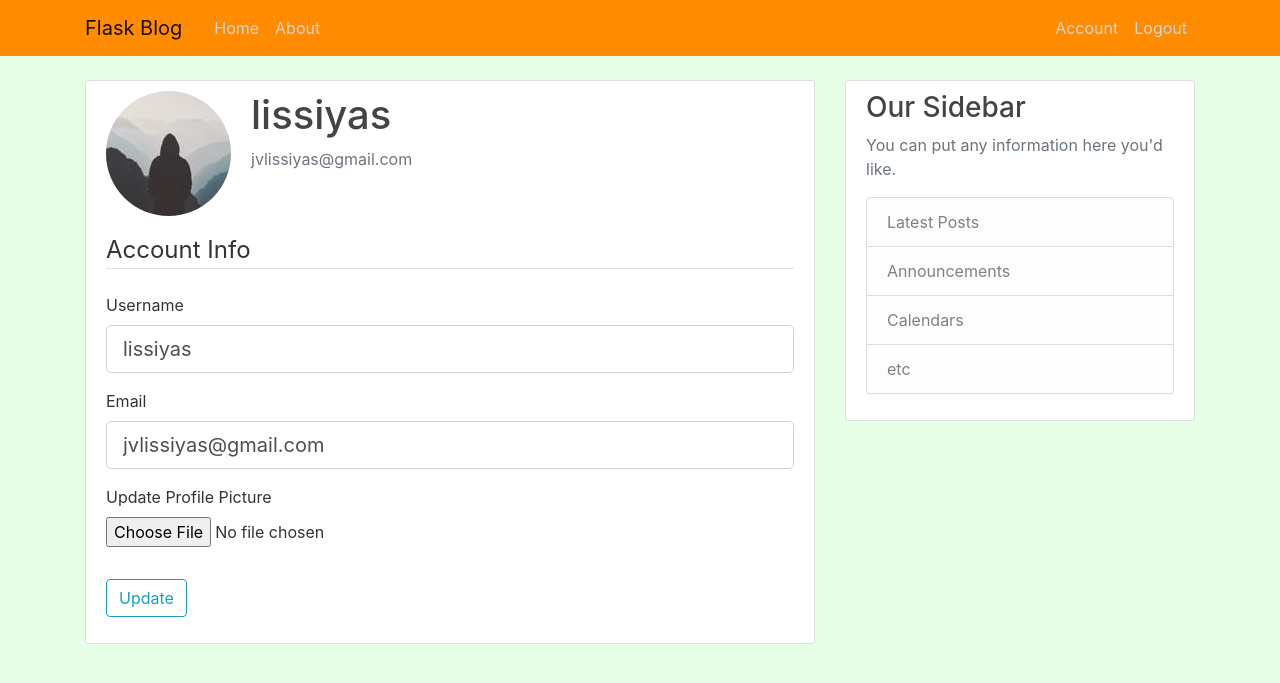
After one commit to lissiyas/Blogue, a Flask app: page /account in a window 1280 px wide. The commit adds this page. Shown: the top 683 px of the page. Run offline with Flask 2, Linux system fonts and the light colour scheme; a user stored in the database is signed in; parts of the project's set-up code (start-up, migrations or seed data) failed here and were passed over; some libraries are stand-ins or nearby versions.

Commit message:
second commit

```diff
--- a/flaskblog/flaskblog/forms.py
+++ b/flaskblog/flaskblog/forms.py
@@ -1,32 +1,56 @@
 from flask_wtf import FlaskForm
-from wtforms import StringField, PasswordField, SubmitField,BooleanField
-from wtforms.validators import DataRequired, Length, Email,EqualTo, ValidationError
+from flask_wtf.file import FileField, FileAllowed
+from flask_login import current_user
+from wtforms import StringField, PasswordField, SubmitField, BooleanField
+from wtforms.validators import DataRequired, Length, Email, EqualTo, ValidationError
 from flaskblog.models import User
 
+
 class RegistrationForm(FlaskForm):
-    username =StringField('Username',validators=[DataRequired(), Length(min=2, max=20)])
-
-    email = StringField('Email',validators=[DataRequired(),Email()])
-    password = PasswordField('Password',validators=[DataRequired()])
-    confirm_password = PasswordField('Confirm password',
-                                        validators=[DataRequired(),EqualTo('password')])
+    username = StringField('Username',
+                           validators=[DataRequired(), Length(min=2, max=20)])
+    email = StringField('Email',
+                        validators=[DataRequired(), Email()])
+    password = PasswordField('Password', validators=[DataRequired()])
+    confirm_password = PasswordField('Confirm Password',
+                                     validators=[DataRequired(), EqualTo('password')])
     submit = SubmitField('Sign Up')
 
-    def validate_username(self,username):
+    def validate_username(self, username):
+        user = User.query.filter_by(username=username.data).first()
+        if user:
+            raise ValidationError('That username is taken. Please choose a different one.')
 
-        user =User.query.filter_by(username=username.data).first()
+    def validate_email(self, email):
+        user = User.query.filter_by(email=email.data).first()
         if user:
-            raise ValidationError('that username is taken Message')
-
-    def validate_email(self,email):
-
-        user =User.query.filter_by(email=email.data).first()
-        if user:
-            raise ValidationError('that email is taken Message')
+            raise ValidationError('That email is taken. Please choose a different one.')
 
 
 class LoginForm(FlaskForm):
-    email = StringField('Email',validators=[DataRequired(),Email()])
-    password = PasswordField('Password',validators=[DataRequired()])
-    remember =  BooleanField('Remember Me')
+    email = StringField('Email',
+                        validators=[DataRequired(), Email()])
+    password = PasswordField('Password', validators=[DataRequired()])
+    remember = BooleanField('Remember Me')
     submit = SubmitField('Login')
+
+
+class UpdateAccountForm(FlaskForm):
+    username = StringField('Username',
+                           validators=[DataRequired(), Length(min=2, max=20)])
+    email = StringField('Email',
+                        validators=[DataRequired(), Email()])
+    picture = FileField('Update Profile Picture', validators=[FileAllowed(['jpg', 'png'])])
+    submit = SubmitField('Update')
+
+    def validate_username(self, username):
+        if username.data != current_user.username:
+            user = User.query.filter_by(username=username.data).first()
+            if user:
+                raise ValidationError('That username is taken. Please choose a different one.')
+
+    def validate_email(self, email):
+        if email.data != current_user.email:
+            user = User.query.filter_by(email=email.data).first()
+            if user:
+                raise ValidationError('That email is taken. Please choose a different one.')
--- a/flaskblog/flaskblog/models.py
+++ b/flaskblog/flaskblog/models.py
@@ -1,4 +1,4 @@
-from datetime import  datetime
+from datetime import datetime
 from flaskblog import db, login_manager
 from flask_login import UserMixin
 
@@ -8,7 +8,7 @@ def load_user(user_id):
     return User.query.get(int(user_id))
 
 
-class User(db.Model,UserMixin):
+class User(db.Model, UserMixin):
     id = db.Column(db.Integer, primary_key=True)
     username = db.Column(db.String(20), unique=True, nullable=False)
     email = db.Column(db.String(120), unique=True, nullable=False)
--- a/flaskblog/flaskblog/routes.py
+++ b/flaskblog/flaskblog/routes.py
@@ -1,24 +1,27 @@
-from flask import render_template, url_for, flash, redirect
-from flaskblog import app, db,  bcrypt
-from flaskblog.forms import RegistrationForm, LoginForm
+import os
+import secrets
+from PIL import Image
+from flask import render_template, url_for, flash, redirect, request
+from flaskblog import app, db, bcrypt
+from flaskblog.forms import RegistrationForm, LoginForm, UpdateAccountForm
 from flaskblog.models import User, Post
-from flask_login import login_user
+from flask_login import login_user, current_user, logout_user, login_required
+
+
 posts = [
-{
-    'author': 'lissiyas antony',
-    'title': 'Blog post',
-    'content':'first app',
-    'date_posted':'april 4 2020'
-},
-{
-    'author': ' antony',
-    'title': 'Blog post 2',
-    'content':'first app',
-    'date_posted':'april 4 2020'
-}
-
+    {
+        'author': 'Corey Schafer',
+        'title': 'Blog Post 1',
+        'content': 'First post content',
+        'date_posted': 'April 20, 2018'
+    },
+    {
+        'author': 'Jane Doe',
+        'title': 'Blog Post 2',
+        'content': 'Second post content',
+        'date_posted': 'April 21, 2018'
+    }
 ]
-
 
 
 @app.route("/")
@@ -29,31 +32,76 @@ def home():
 
 @app.route("/about")
 def about():
-    return render_template('about.html',title='about')
+    return render_template('about.html', title='About')
 
 
 @app.route("/register", methods=['GET', 'POST'])
 def register():
+    if current_user.is_authenticated:
+        return redirect(url_for('home'))
     form = RegistrationForm()
     if form.validate_on_submit():
         hashed_password = bcrypt.generate_password_hash(form.password.data).decode('utf-8')
         user = User(username=form.username.data, email=form.email.data, password=hashed_password)
         db.session.add(user)
         db.session.commit()
-        flash('your account has created!','success')
+        flash('Your account has been created! You are now able to log in', 'success')
         return redirect(url_for('login'))
-    return render_template('register.html', title ='Register',form=form)
-
+    return render_template('register.html', title='Register', form=form)
 
 
 @app.route("/login", methods=['GET', 'POST'])
 def login():
+    if current_user.is_authenticated:
+        return redirect(url_for('home'))
     form = LoginForm()
     if form.validate_on_submit():
-            user = User.query.filter_by(email=form.email.data).first()
-            if user and bcrypt.check_password_hash(user.password, form.password.data):
-                login_user(user, remember=form.remember.data)
-                return redirect(url_for('home'))
-            else:
-                flash('Login Unsuccessful pleasecheck username and password','danger')
-    return render_template('login.html', title ='Login', form=form)
+        user = User.query.filter_by(email=form.email.data).first()
+        if user and bcrypt.check_password_hash(user.password, form.password.data):
+            login_user(user, remember=form.remember.data)
+            next_page = request.args.get('next')
+            return redirect(next_page) if next_page else redirect(url_for('home'))
+        else:
+            flash('Login Unsuccessful. Please check email and password', 'danger')
+    return render_template('login.html', title='Login', form=form)
+
+
+@app.route("/logout")
+def logout():
+    logout_user()
+    return redirect(url_for('home'))
+
+
+def save_picture(form_picture):
+    random_hex = secrets.token_hex(8)
+    _, f_ext = os.path.splitext(form_picture.filename)
+    picture_fn = random_hex + f_ext
+    picture_path = os.path.join(app.root_path, 'static/profile_pics', picture_fn)
+
+    output_size = (125, 125)
+    i = Image.open(form_picture)
+    i.thumbnail(output_size)
+    i.save(picture_path)
+
+    return picture_fn
+
+
+@app.route("/account", methods=['GET', 'POST'])
+@login_required
+def account():
+    form = UpdateAccountForm()
+    if form.validate_on_submit():
+        if form.picture.data:
+            picture_file = save_picture(form.picture.data)
+            current_user.image_file = picture_file
+        current_user.username = form.username.data
+        current_user.email = form.email.data
+        db.session.commit()
+        flash('Your account has been updated!', 'success')
+        return redirect(url_for('account'))
+    elif request.method == 'GET':
+        form.username.data = current_user.username
+        form.email.data = current_user.email
+    image_file = url_for('static', filename='profile_pics/' + current_user.image_file)
+    return render_template('account.html', title='Account',
+                           image_file=image_file, form=form)
--- a/flaskblog/flaskblog/static/main.css
+++ b/flaskblog/flaskblog/static/main.css
@@ -1,5 +1,5 @@
 body {
-  background: #a4f05c;
+  background: #e6ffe6;
   color: #333333;
   margin-top: 5rem;
 }
@@ -10,7 +10,9 @@ h1, h2, h3, h4, h5, h6 {
 
 
 
-
+.navbar{
+  background-color: darkorange;
+}
 
 .bg-primary {
   background-color: #CDDC39;
--- /dev/null
+++ b/flaskblog/flaskblog/templates/account.html
@@ -0,0 +1,57 @@
+{% extends "layout.html" %}
+{% block content %}
+    <div class="content-section">
+      <div class="media">
+        <img class="rounded-circle account-img" src="{{ image_file }}">
+        <div class="media-body">
+          <h2 class="account-heading">{{ current_user.username }}</h2>
+          <p class="text-secondary">{{ current_user.email }}</p>
+        </div>
+      </div>
+        <form method="POST" action="" enctype="multipart/form-data">
+            {{ form.hidden_tag() }}
+            <fieldset class="form-group">
+                <legend class="border-bottom mb-4">Account Info</legend>
+                <div class="form-group">
+                    {{ form.username.label(class="form-control-label") }}
+
+                    {% if form.username.errors %}
+                        {{ form.username(class="form-control form-control-lg is-invalid") }}
+                        <div class="invalid-feedback">
+                            {% for error in form.username.errors %}
+                                <span>{{ error }}</span>
+                            {% endfor %}
+                        </div>
+                    {% else %}
+                        {{ form.username(class="form-control form-control-lg") }}
+                    {% endif %}
+                </div>
+                <div class="form-group">
+                    {{ form.email.label(class="form-control-label") }}
+                    {% if form.email.errors %}
+                        {{ form.email(class="form-control form-control-lg is-invalid") }}
+                        <div class="invalid-feedback">
+                            {% for error in form.email.errors %}
+                                <span>{{ error }}</span>
+                            {% endfor %}
+                        </div>
+                    {% else %}
+                        {{ form.email(class="form-control form-control-lg") }}
+                    {% endif %}
+                </div>
+                <div class="form-group">
+                    {{ form.picture.label() }}
+                    {{ form.picture(class="form-control-file") }}
+                    {% if form.picture.errors %}
+                        {% for error in form.picture.errors %}
+                            <span class="text-danger">{{ error }}</span></br>
+                        {% endfor %}
+                    {% endif %}
+                </div>
+            </fieldset>
+            <div class="form-group">
+                {{ form.submit(class="btn btn-outline-info") }}
+            </div>
+        </form>
+    </div>
+{% endblock content %}
--- a/flaskblog/flaskblog/templates/layout.html
+++ b/flaskblog/flaskblog/templates/layout.html
@@ -1,26 +1,26 @@
 <!DOCTYPE html>
-<html lang="en">
+<html>
 <head>
     <!-- Required meta tags -->
     <meta charset="utf-8">
     <meta name="viewport" content="width=device-width, initial-scale=1, shrink-to-fit=no">
 
     <!-- Bootstrap CSS -->
-    <link rel="stylesheet" href="https://stackpath.bootstrapcdn.com/bootstrap/4.4.1/css/bootstrap.min.css" integrity="sha384-Vkoo8x4CGsO3+Hhxv8T/Q5PaXtkKtu6ug5TOeNV6gBiFeWPGFN9MuhOf23Q9Ifjh" crossorigin="anonymous">
-    <link rel ="stylesheet"type="text/css" href="{{url_for('static', filename='main.css')}}">
-    <meta charset="UTF-8">
-    <meta name="viewport" content="width=device-width, initial-scale=1.0">
+    <link rel="stylesheet" href="https://maxcdn.bootstrapcdn.com/bootstrap/4.0.0/css/bootstrap.min.css" integrity="sha384-Gn5384xqQ1aoWXA+058RXPxPg6fy4IWvTNh0E263XmFcJlSAwiGgFAW/dAiS6JXm" crossorigin="anonymous">
+
+    <link rel="stylesheet" type="text/css" href="{{ url_for('static', filename='main.css') }}">
+
     {% if title %}
-    <title> flask blog - {{ title}}</title>
+        <title>Flask Blog - {{ title }}</title>
     {% else %}
-     <title> flask blog</title>
+        <title>Flask Blog</title>
     {% endif %}
 </head>
 <body>
     <header class="site-header">
-        <nav class="navbar navbar-expand-md  navbar-dark bg-danger fixed-top">
+      <nav class="navbar navbar-expand-md navbar-light  fixed-top">
         <div class="container">
-            <a class="navbar-brand mr-4" href="/">BLOGUE</a>
+          <a class="navbar-brand mr-4" href="/">Flask Blog</a>
           <button class="navbar-toggler" type="button" data-toggle="collapse" data-target="#navbarToggle" aria-controls="navbarToggle" aria-expanded="false" aria-label="Toggle navigation">
             <span class="navbar-toggler-icon"></span>
           </button>
@@ -31,8 +31,13 @@
             </div>
             <!-- Navbar Right Side -->
             <div class="navbar-nav">
+              {% if current_user.is_authenticated %}
+                <a class="nav-item nav-link" href="{{ url_for('account') }}">Account</a>
+                <a class="nav-item nav-link" href="{{ url_for('logout') }}">Logout</a>
+              {% else %}
                 <a class="nav-item nav-link" href="{{ url_for('login') }}">Login</a>
                 <a class="nav-item nav-link" href="{{ url_for('register') }}">Register</a>
+              {% endif %}
             </div>
           </div>
         </div>
@@ -44,7 +49,9 @@
           {% with messages = get_flashed_messages(with_categories=true) %}
             {% if messages %}
               {% for category, message in messages %}
-            <div class="alert alert-{{ category }}"> {{message}} </div>
+                <div class="alert alert-{{ category }}">
+                  {{ message }}
+                </div>
               {% endfor %}
             {% endif %}
           {% endwith %}
@@ -52,10 +59,10 @@
         </div>
         <div class="col-md-4">
           <div class="content-section">
-              <h3>Sidebar</h3>
-              <p class='text-muted'>post the informations.
+            <h3>Our Sidebar</h3>
+            <p class='text-muted'>You can put any information here you'd like.
               <ul class="list-group">
-                  <li class="list-group-item list-group-item-light">New Posts</li>
+                <li class="list-group-item list-group-item-light">Latest Posts</li>
                 <li class="list-group-item list-group-item-light">Announcements</li>
                 <li class="list-group-item list-group-item-light">Calendars</li>
                 <li class="list-group-item list-group-item-light">etc</li>
@@ -69,9 +76,8 @@
 
     <!-- Optional JavaScript -->
     <!-- jQuery first, then Popper.js, then Bootstrap JS -->
-    <script src="https://code.jquery.com/jquery-3.4.1.slim.min.js" integrity="sha384-J6qa4849blE2+poT4WnyKhv5vZF5SrPo0iEjwBvKU7imGFAV0wwj1yYfoRSJoZ+n" crossorigin="anonymous"></script>
-    <script src="https://cdn.jsdelivr.net/npm/popper.js@1.16.0/dist/umd/popper.min.js" integrity="sha384-Q6E9RHvbIyZFJoft+2mJbHaEWldlvI9IOYy5n3zV9zzTtmI3UksdQRVvoxMfooAo" crossorigin="anonymous"></script>
-    <script src="https://stackpath.bootstrapcdn.com/bootstrap/4.4.1/js/bootstrap.min.js" integrity="sha384-wfSDF2E50Y2D1uUdj0O3uMBJnjuUD4Ih7YwaYd1iqfktj0Uod8GCExl3Og8ifwB6" crossorigin="anonymous"></script>
-
+    <script src="https://code.jquery.com/jquery-3.2.1.slim.min.js" integrity="sha384-KJ3o2DKtIkvYIK3UENzmM7KCkRr/rE9/Qpg6aAZGJwFDMVNA/GpGFF93hXpG5KkN" crossorigin="anonymous"></script>
+    <script src="https://cdnjs.cloudflare.com/ajax/libs/popper.js/1.12.9/umd/popper.min.js" integrity="sha384-ApNbgh9B+Y1QKtv3Rn7W3mgPxhU9K/ScQsAP7hUibX39j7fakFPskvXusvfa0b4Q" crossorigin="anonymous"></script>
+    <script src="https://maxcdn.bootstrapcdn.com/bootstrap/4.0.0/js/bootstrap.min.js" integrity="sha384-JZR6Spejh4U02d8jOt6vLEHfe/JQGiRRSQQxSfFWpi1MquVdAyjUar5+76PVCmYl" crossorigin="anonymous"></script>
 </body>
 </html>
```
Also changed, not shown: flaskblog/flaskblog/site.db, flaskblog/flaskblog/static/profile_pics/06c8e35ebd12e3d9.jpg (added), flaskblog/flaskblog/static/profile_pics/281a4e1cedce3ae7.jpg (added), flaskblog/flaskblog/static/profile_pics/2e32b4c96a8d8f10.jpg (added), flaskblog/flaskblog/static/profile_pics/7798432669b8b3ac.jpg (added), flaskblog/flaskblog/static/profile_pics/85ed1b444539873d.png (added), flaskblog/flaskblog/static/profile_pics/b6e1c53325f88b74.png (added), flaskblog/flaskblog/static/profile_pics/default.jpg (added), 5 other files. Lines whose indentation alone changed are shown as unchanged.
